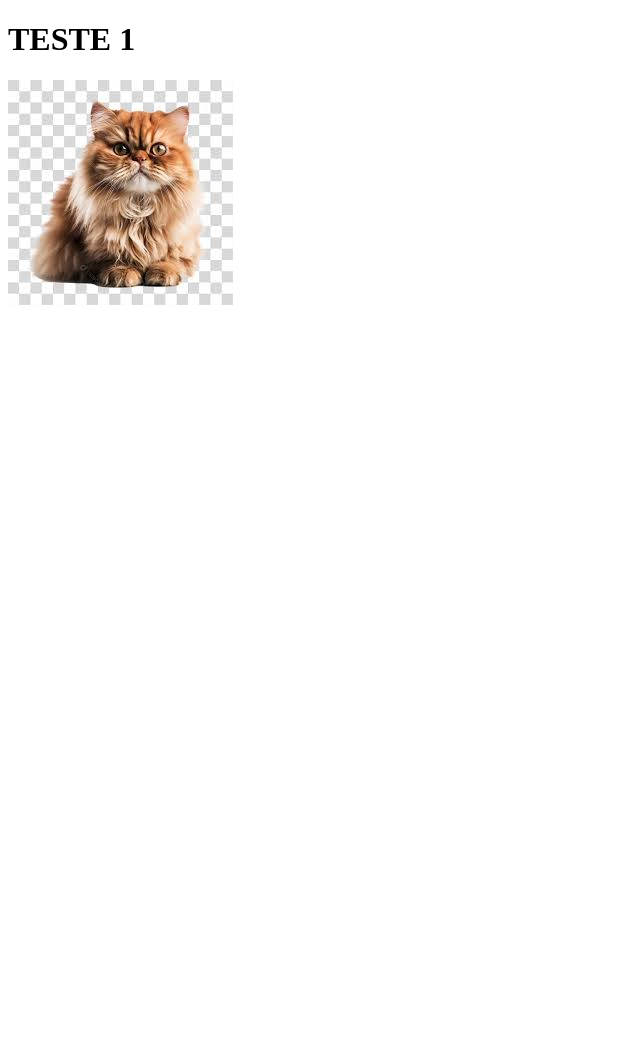
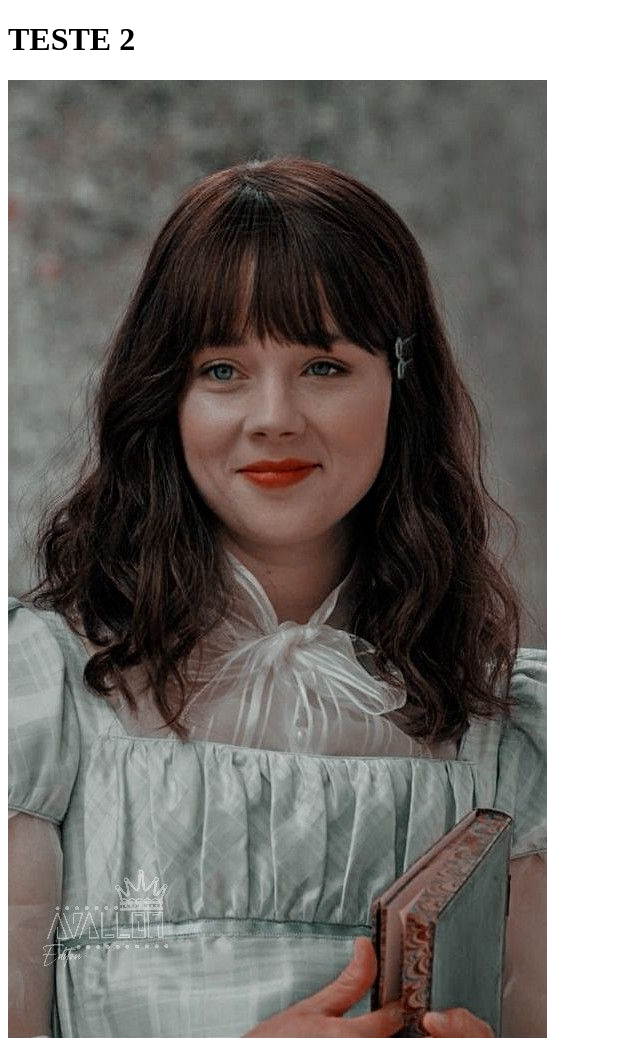
Before and after one commit to CalebeCarpine/Lucas, a plain HTML site: page index.html in a window 1280 px wide. Shown: the top 1038 px of the page, without its empty margins (0-640 px from the left). Before the commit the page ends 800 px from the top, so only its background shows below. Drawn offline with Linux system fonts and the light colour scheme.

Commit message:
Bejuuh20

```diff
--- a/index.html
+++ b/index.html
@@ -6,6 +6,9 @@
     <title>Brenda e Gi</title>
 </head>
 <body>
+    <h1>TESTE 2</h1>
+    <img src="img/eloise.jpg">
+
     <h1>TESTE 1</h1>
     <img src="img/images.jpg">
 </body>
```
Also changed, not shown: img/eloise.jpg (added).
